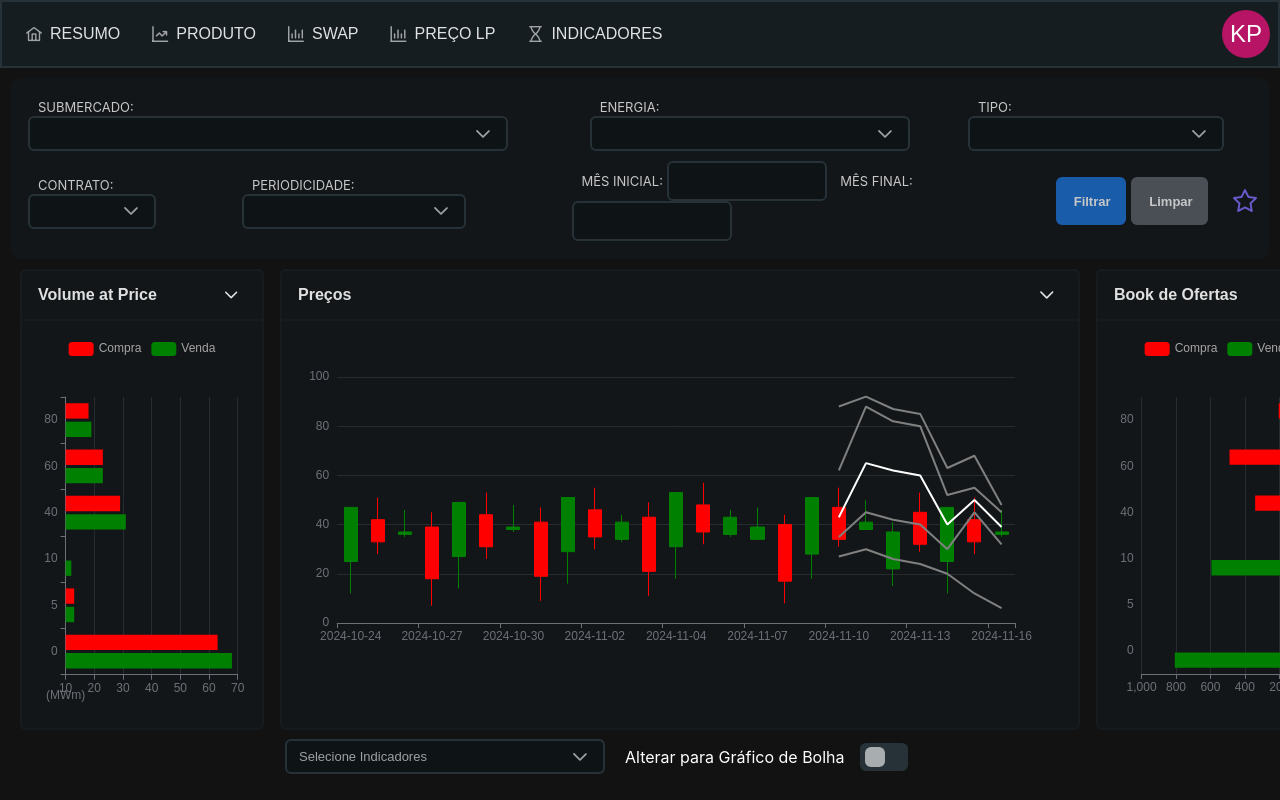
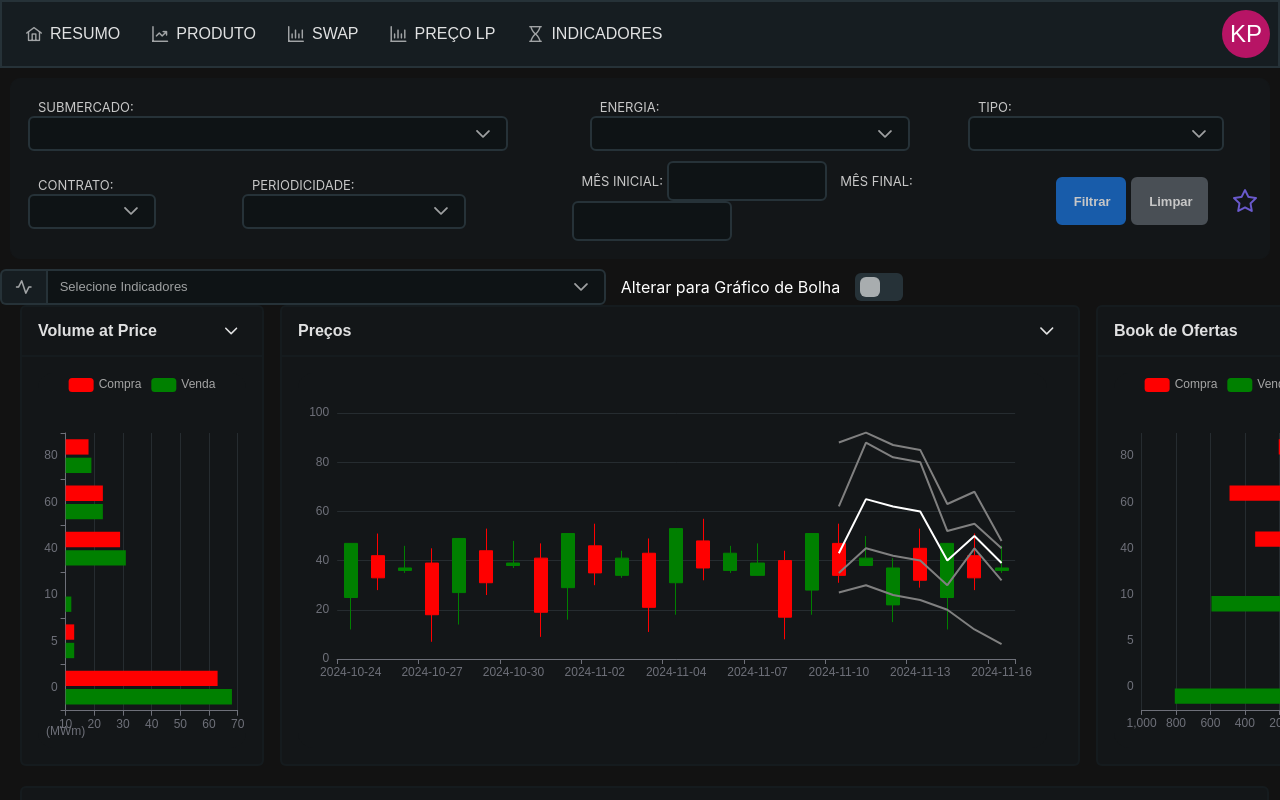
Before and after one commit to KarolinaFernandaPereira/Trabalho, a React (Create React App) app: page /produto in a window 1280 px wide. Shown: the top 800 px of the page. Built offline with nearby package versions, Linux system fonts and the light colour scheme; a web font is replaced by a local one.

Commit message:
Alteracoes no indicador

```diff
--- a/src/Pages/Home.js
+++ b/src/Pages/Home.js
@@ -139,7 +139,7 @@ function Home(){
                         <Accordion activeIndex={1} className="rankingVolume">
                             <AccordionTab  header={
                                 <>
-                                    <span> Raking Volume </span>
+                                    <span> Ranking Volume </span>
                                 </>
                             }>
 
--- a/src/Pages/Produto.js
+++ b/src/Pages/Produto.js
@@ -25,6 +25,13 @@ function Produto(){
         <div>
             <MenuHeader/>
             <Filtro1/>
+
+            <div style={{display: 'flex', alignItems: 'center', marginTop: '4px', gap: '15px', flexDirection: 'row-reverse', justifyContent: 'start'}}>
+
+                <InputSwitch checked={check} onChange={(e) => setCheck(e.value)}/>
+                <span>Alterar para Gráfico de Bolha</span>
+                <BotaoIndicador />
+            </div>
 
             <div className="conjuntoProdutos">
                 {/* VOLUME AT PRICE */}
@@ -81,12 +88,12 @@ function Produto(){
 
                     </div>
 
-                    <div style={{display: 'flex', alignItems: 'center', marginTop: '4px', gap: '15px', flexDirection: 'row-reverse', justifyContent: 'start'}}>
+                    {/* <div style={{display: 'flex', alignItems: 'center', marginTop: '4px', gap: '15px', flexDirection: 'row-reverse', justifyContent: 'start'}}>
 
                         <InputSwitch checked={check} onChange={(e) => setCheck(e.value)}/>
                         <span>Alterar para Gráfico de Bolha</span>
                         <BotaoIndicador />
-                    </div>
+                    </div> */}
                 </div>
 
                 {/* BOOK DE OFERTAS */}
@@ -109,7 +116,7 @@ function Produto(){
             </div>
 
             { /* MACD */}
-            <div style={{paddingTop: '35px'}}>
+            {/* <div style={{paddingTop: '35px'}}>
 
 
 
@@ -133,7 +140,7 @@ function Produto(){
                 </div>
 
 
-            </div>
+            </div> */}
 
             <div className='conjuntoProdutos_Colum'>
                 <div>
--- a/src/componentes/BotaoIndicador.js
+++ b/src/componentes/BotaoIndicador.js
@@ -1,5 +1,7 @@
 import React, { useState } from "react";
 import { MultiSelect } from 'primereact/multiselect';
+import { InputText } from 'primereact/inputtext';
+import './BotaoIndicadores.css';
 
 export default function BotaoIndicador(){
     const [selectedIndi, setselectedIndi] = useState(null);
@@ -31,10 +33,15 @@ export default function BotaoIndicador(){
     return (
         <>
         {/* INDICADORES */}
-            <div className="cardFiltro">
-                <MultiSelect value={selectedIndi} onChange={(e) => setselectedIndi(e.value)} options={indicadores}
+            <div>
+                <div className="p-inputgroup flex-1">
+                    <span className="p-inputgroup-addon">
+                        <i className="pi pi-wave-pulse"></i>
+                    </span>
+                    <MultiSelect value={selectedIndi} onChange={(e) => setselectedIndi(e.value)} options={indicadores}
                     display="chip" optionLabel="name" optionGroupChildren={['indicadores']}
-                    className="filtroEnergia" breakpoint="767px" placeholder="Selecione Indicadores" />
+                    className="IndicadorBotaoFiltragem" breakpoint="1000px" placeholder="Selecione Indicadores" />
+                </div>
             </div>
         </>
     )
--- /dev/null
+++ b/src/componentes/BotaoIndicadores.css
@@ -0,0 +1,6 @@
+.IndicadorBotaoFiltragem{
+        min-width: 35rem;
+        max-width: 35rem;
+        width: 40%;
+        font-size: small;
+}
--- a/src/componentes/indicadores/macd.js
+++ b/src/componentes/indicadores/macd.js
@@ -6,7 +6,11 @@ export const GraficoMacd = () => {
     const option = {
         xAxis: {
           type: 'category',
-          data: ['2022-1', '2022-2', '2022-3', '2022-4', '2022-05', '2022-6', '2022-7', '2022-8', '2022-09', '2022-10', '2022-11', '2022-12', '2023-1', '2023-2']
+          data: ['2022-1', '2022-2', '2022-3', '2022-4', '2022-05', '2022-6', '2022-7', '2022-8', '2022-09', '2022-10', '2022-11', '2022-12',
+                '2023-1', '2023-2', '2023-3', '2023-4', '2023-05', '2023-6', '2023-7', '2023-8', '2023-09', '2023-10', '2023-11', '2023-12',
+                '2024-1', '2024-2', '2024-3', '2024-4', '2024-05', '2024-6', '2024-7', '2024-8', '2024-09', '2024-10', '2024-11', '2024-12',
+                '2025-1', '2025-2', '2025-3', '2025-4', '2025-05', '2025-6', '2025-7', '2025-8', '2025-09', '2025-10', '2025-11', '2025-12',
+                '2026-1', '2026-2', '2026-3',]
         },
         yAxis: {
           type: 'value',
@@ -35,14 +39,16 @@ export const GraficoMacd = () => {
         },
         series: [
           {
-            data: [0, 4, -2, 5, 3, 1, -5, 5, -2, 0, 0, -3, 1, 2],
+            data: [ -4, -5, -5, -5, -4, -3, -2, -1, 0, 1, 2, 3, 4, 4, 3, 2, 2, 1, 0, -1, -2, -3, -4, -5,
+              -5, -4, -3, -2, -1, 0, 1, 2, 3, 3, 3, 2, 1, 0, -1, -2, -3, -4, -5, -5, -4, -3, -2, -1, 0 ],
             type: 'line',
             color: "blue",
             name: "MACD",
             symbol: "circle",
           },
           {
-            data: [0, 0, 1, 1, -1, 0, 4, 3, -5, 4, 5, -2, 1, 5],
+            data: [-2, -3, -4, -5, -5, -5, -4, -3, -2, -1, 0, 1, 2, 3, 4, 4, 3, 2, 2, 1, 0, -1, -2, -3, -4, -5,
+              -5, -4, -3, -2, -1, 0, 1, 2, 3, 3, 3, 2, 1, 0, -1, -2, -3, -4, -5, -5, -4, -3, -2, -1, 0 ],
             type: 'line',
             color: "red",
             name: "Signal",
@@ -52,17 +58,12 @@ export const GraficoMacd = () => {
               },
           },
           {
-            data: [-2, 0, -1, -1, 0, 0, -4, -3, -5, 0, 0, -2, 0, -5],
+            data: [-1, -2, -3, -4, -5, -4, -3, -2, -1, 0, 1, 2, 3, 4, 5, 5, 4, 3, 3, 2, 1, 0, -1, -2, -3, -4,
+              -5, -4, -3, -2, -1, 0, 1, 2, 3, 4, 4, 3, 2, 1, 0, -1, -2, -3, -4, -5, -4, -3, -2, -1, 0, 1],
             type: 'bar',
-            color: "red",
+            color: "grey",
             name: "Venda",
           },
-          {
-            data: [0, 2, 0, 0, 5, 3, 0, 0, 0, 4, 5, 0, 1, 0],
-            type: 'bar',
-            color: "green",
-            name: "Compra",
-          }
         ]
     };
 
```
